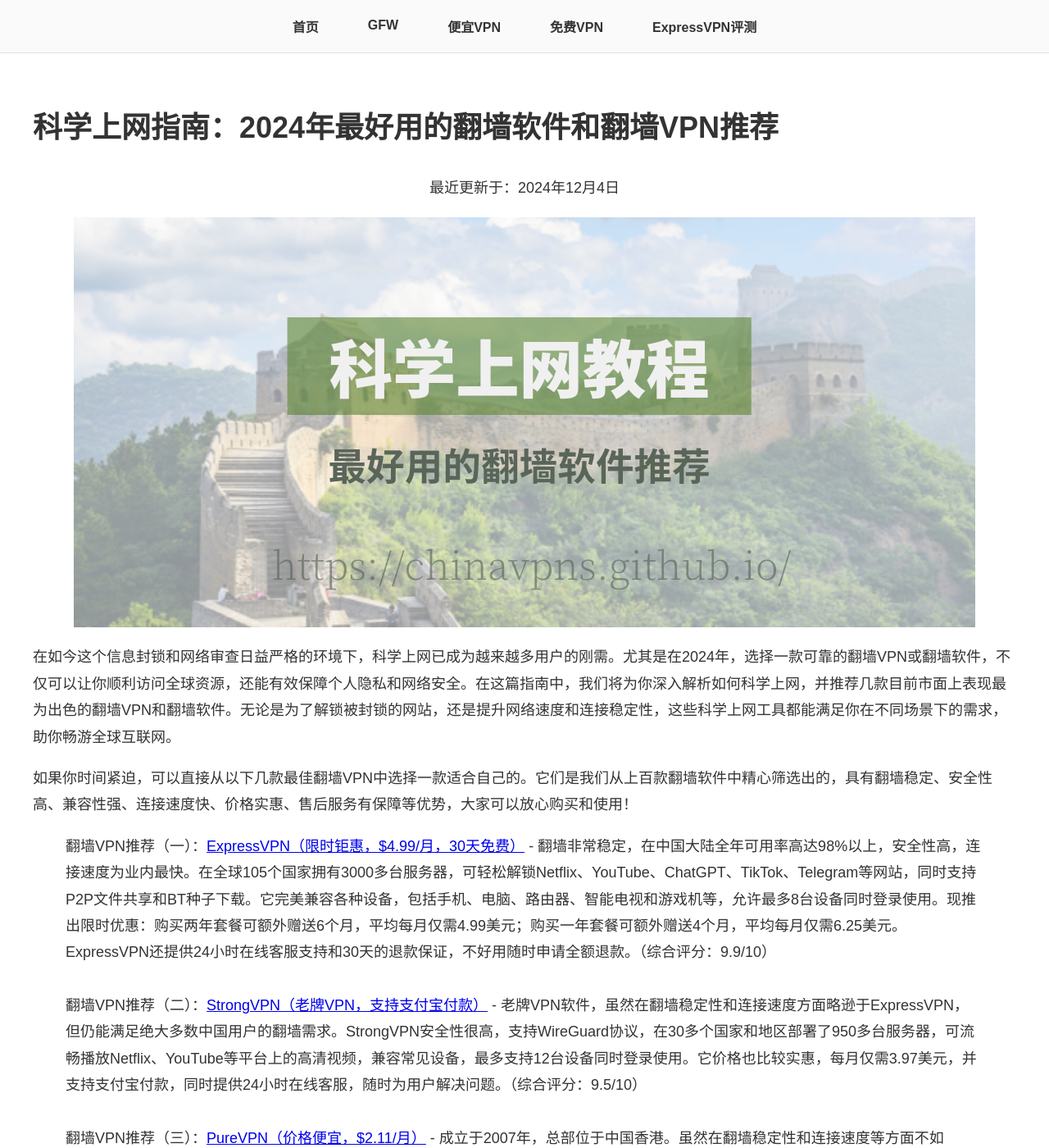
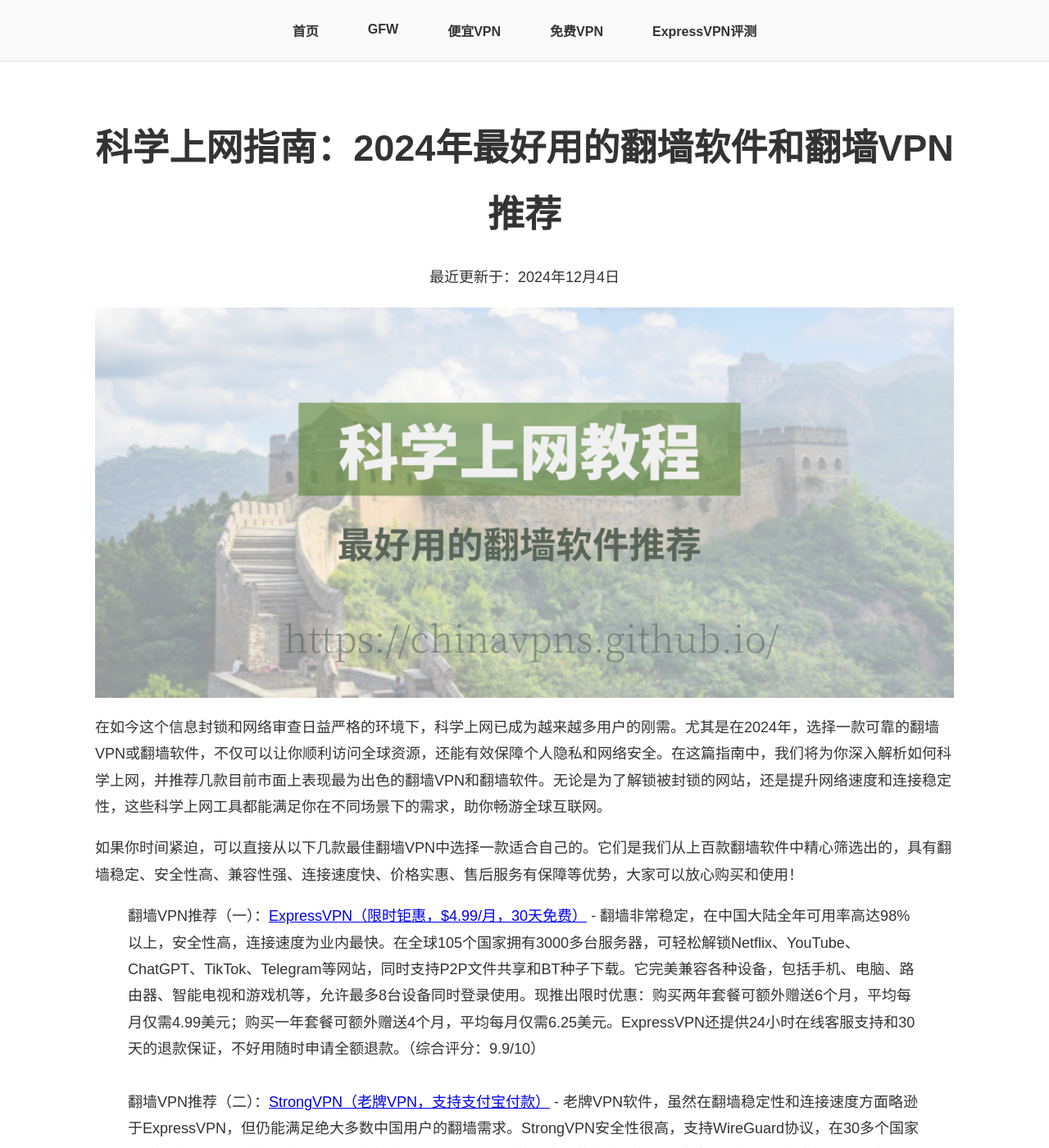
Before and after one commit to chinavpns/chinavpns.github.io, a Jekyll site: the page built from index.md, in a window 1280 px wide and 1400 px high. Shown: the whole window at 82% size. Built offline with Jekyll 4.4.1, drawn with Linux system fonts in a browser that asks for light colours.

Commit message:
Update styles.css

```diff
--- a/assets/css/styles.css
+++ b/assets/css/styles.css
@@ -10,8 +10,8 @@
 
 /* 导航栏样式 */
 header nav {
-    background-color: #fafafa; /* 导航条背景颜色为更浅的白色 */
-    padding: 20px 0; /* 增加导航条高度 */
+    background-color: #fafafa; /* 导航条颜色为浅白色 */
+    padding: 25px 0; /* 增加导航条高度 */
     border-bottom: 1px solid #e0e0e0; /* 添加底部分隔线 */
     position: fixed; /* 悬浮效果 */
     top: 0;
@@ -44,8 +44,8 @@
 
 /* 正文部分 */
 main {
-    max-width: 1200px; /* 限制正文最大宽度 */
-    margin: 80px auto 30px; /* 调整正文顶部间距，避免被悬浮导航条遮挡 */
+    max-width: 1048px; /* 调整正文宽度为1048px */
+    margin: 90px auto 30px; /* 调整顶部间距，避免被悬浮导航条遮挡 */
     padding: 20px;
     background-color: #ffffff; /* 正文背景为白色 */
     line-height: 1.8;
@@ -59,6 +59,17 @@
     margin: 20px auto;
 }
 
+/* 标题样式 */
+h1 {
+    text-align: center; /* H1标题居中 */
+    font-size: 2.5em;
+    margin-bottom: 20px;
+}
+
+h2, h3 {
+    text-align: left; /* 保持H2、H3标题左对齐 */
+}
+
 /* 页脚样式 */
 footer {
     text-align: center; /* 页脚文字居中 */
```
